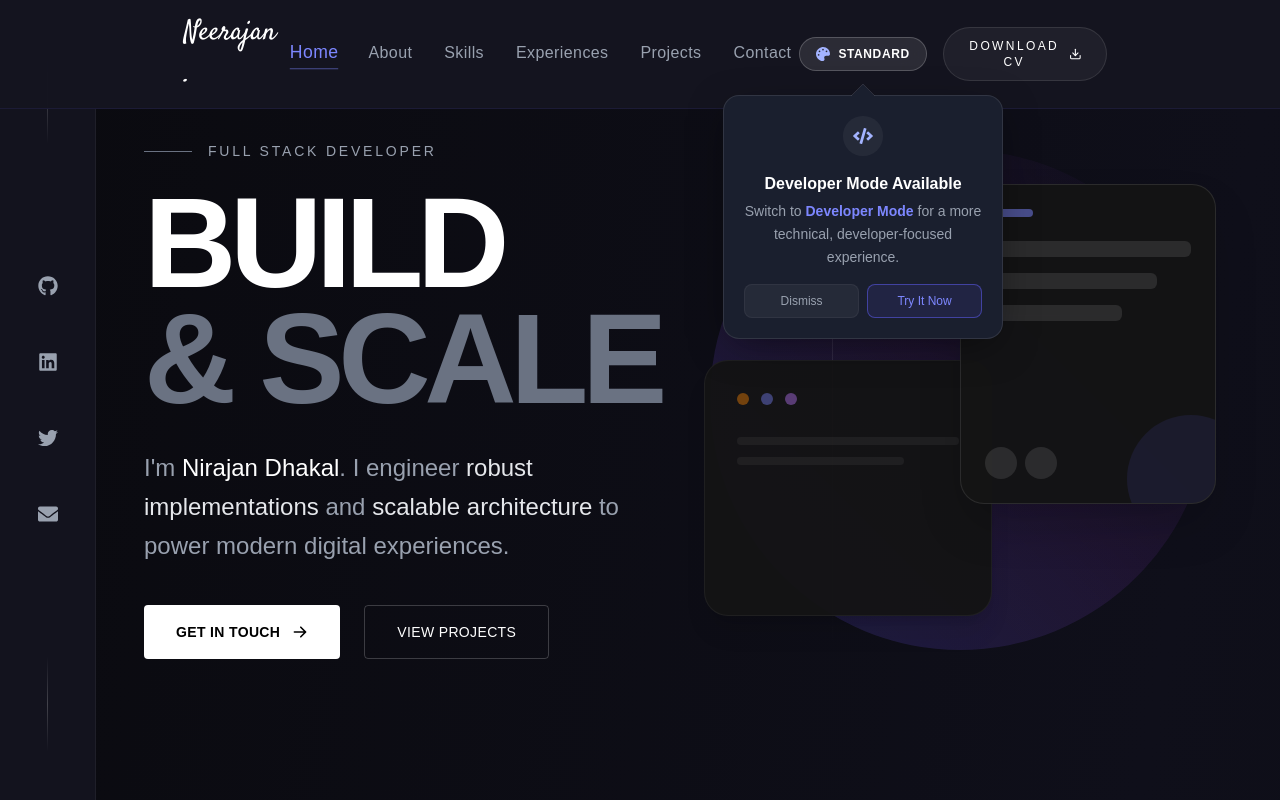
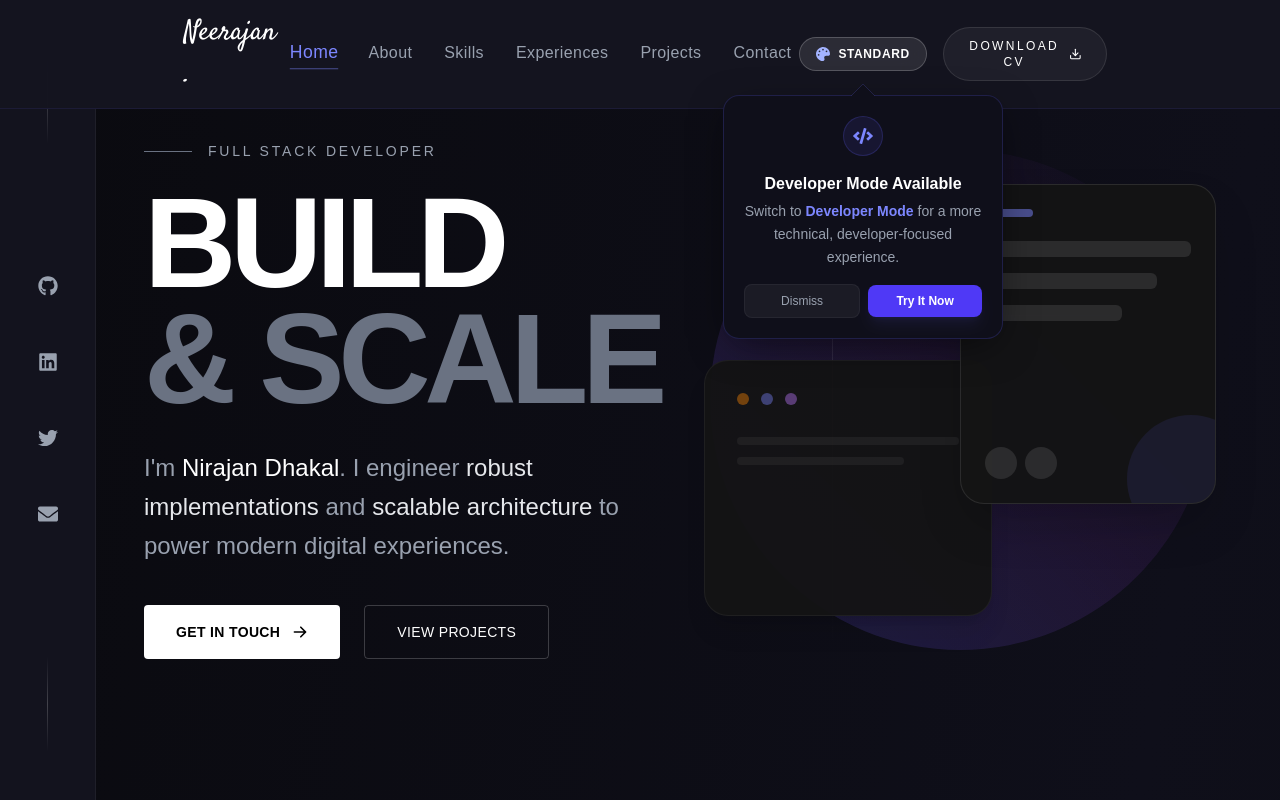
Before and after one commit to Neerazan/portfolio_2.0, a Next.js app: page / in a window 1280 px wide. Shown: the top 800 px of the page. Built offline with nearby package versions, Linux system fonts and the light colour scheme.

Commit message:
modify the onboarding message box color

```diff
--- a/src/components/shared/ModeToggle.tsx
+++ b/src/components/shared/ModeToggle.tsx
@@ -81,7 +81,7 @@ export default function ModeToggle() {
             }}
             exit={{ opacity: 0, y: 10, x: "-50%", scale: 0.95 }}
             transition={{ type: "spring", stiffness: 300, damping: 25 }}
-            className="absolute top-full mt-6 left-1/2 w-[280px] bg-[#1a1f2e] border border-white/10 rounded-2xl p-5 shadow-[0_10px_40px_-10px_rgba(0,0,0,0.5)] z-50 pointer-events-auto flex flex-col items-center text-center"
+            className="absolute top-full mt-6 left-1/2 w-[280px] bg-[#0f0f1a] border border-indigo-500/20 rounded-2xl p-5 shadow-[0_10px_40px_-10px_rgba(0,0,0,0.6)] z-50 pointer-events-auto flex flex-col items-center text-center"
           >
             {/* SVG Arrow - cleaner rendering without artifacts */}
             <svg
@@ -95,14 +95,14 @@ export default function ModeToggle() {
                 transform: `translateX(${-shift}px)` // Counter-shift
               }}
             >
-              <path d="M12 0L24 12H0L12 0Z" fill="#1a1f2e" />
-              <path d="M0 12L12 0L24 12" stroke="rgba(255,255,255,0.1)" strokeWidth="1" />
+              <path d="M12 0L24 12H0L12 0Z" fill="#0f0f1a" />
+              <path d="M0 12L12 0L24 12" stroke="rgba(99, 102, 241, 0.2)" strokeWidth="1" />
             </svg>
 
             {/* Content */}
             <div className="relative z-10 w-full flex flex-col gap-3">
-              <div className="w-10 h-10 mx-auto bg-white/5 rounded-full flex items-center justify-center mb-1">
-                <FaCode className="text-xl text-indigo-300" />
+              <div className="w-10 h-10 mx-auto bg-indigo-500/10 rounded-full flex items-center justify-center mb-1 border border-indigo-500/20">
+                <FaCode className="text-xl text-indigo-400" />
               </div>
 
               <div>
@@ -124,7 +124,7 @@ export default function ModeToggle() {
                 </button>
                 <button
                   onClick={handleToggle}
-                  className="flex-1 py-2 rounded-lg bg-indigo-500/10 hover:bg-indigo-500/20 text-indigo-400 border border-indigo-500/50 text-xs font-medium transition-colors cursor-pointer"
+                  className="flex-1 py-2 rounded-lg bg-indigo-600 hover:bg-indigo-700 text-white text-xs font-bold transition-all duration-300 cursor-pointer shadow-lg shadow-indigo-500/10"
                 >
                   Try It Now
                 </button>
```
